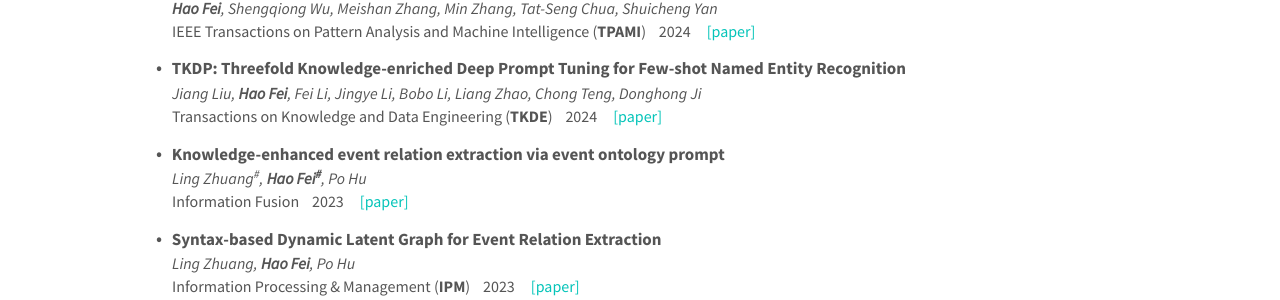
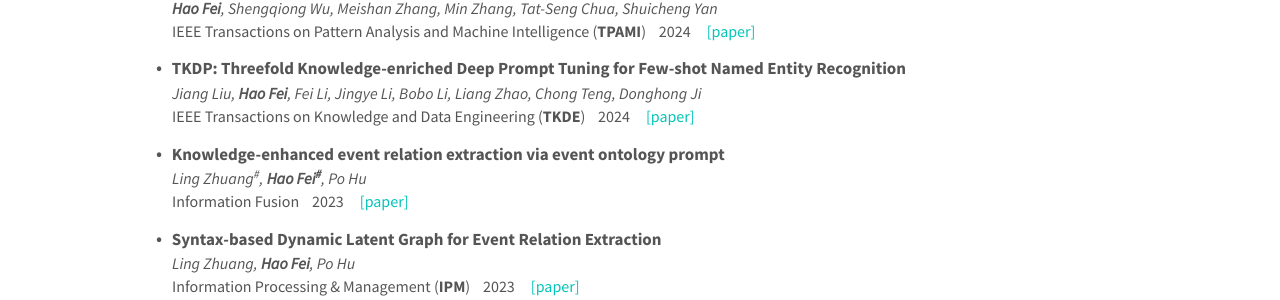
Before and after one commit to scofield7419/scofield7419.github.io, a Jekyll site: the page built from _pages/publications.md, in a window 1280 px wide and 900 px high, scrolled down 7915 px. Shown: the part 154-454 px from the top of the window. Built offline with Jekyll 4.4.1, drawn with Linux system fonts in a browser that asks for light colours; nearby versions of some CDN libraries; comment, search, counter and statistics services are not loaded; a style sheet for code colours, icons or effects is not loaded.

Commit message:
Update pub_journal.yml

```diff
--- a/_data/pub_journal.yml
+++ b/_data/pub_journal.yml
@@ -1,5 +1,3 @@
-
-
 
 
 - title: "Multimodal Emotion-Cause Pair Extraction with Holistic Interaction and Label Constraint"
@@ -46,7 +44,7 @@
 
 - title: "TKDP: Threefold Knowledge-enriched Deep Prompt Tuning for Few-shot Named Entity Recognition"
   venue:
-    full: Transactions on Knowledge and Data Engineering
+    full: IEEE Transactions on Knowledge and Data Engineering
     short: TKDE
   year: 2024
   authors: Jiang Liu, <strong>Hao Fei</strong>, Fei Li, Jingye Li, Bobo Li, Liang Zhao, Chong Teng, Donghong Ji
```
